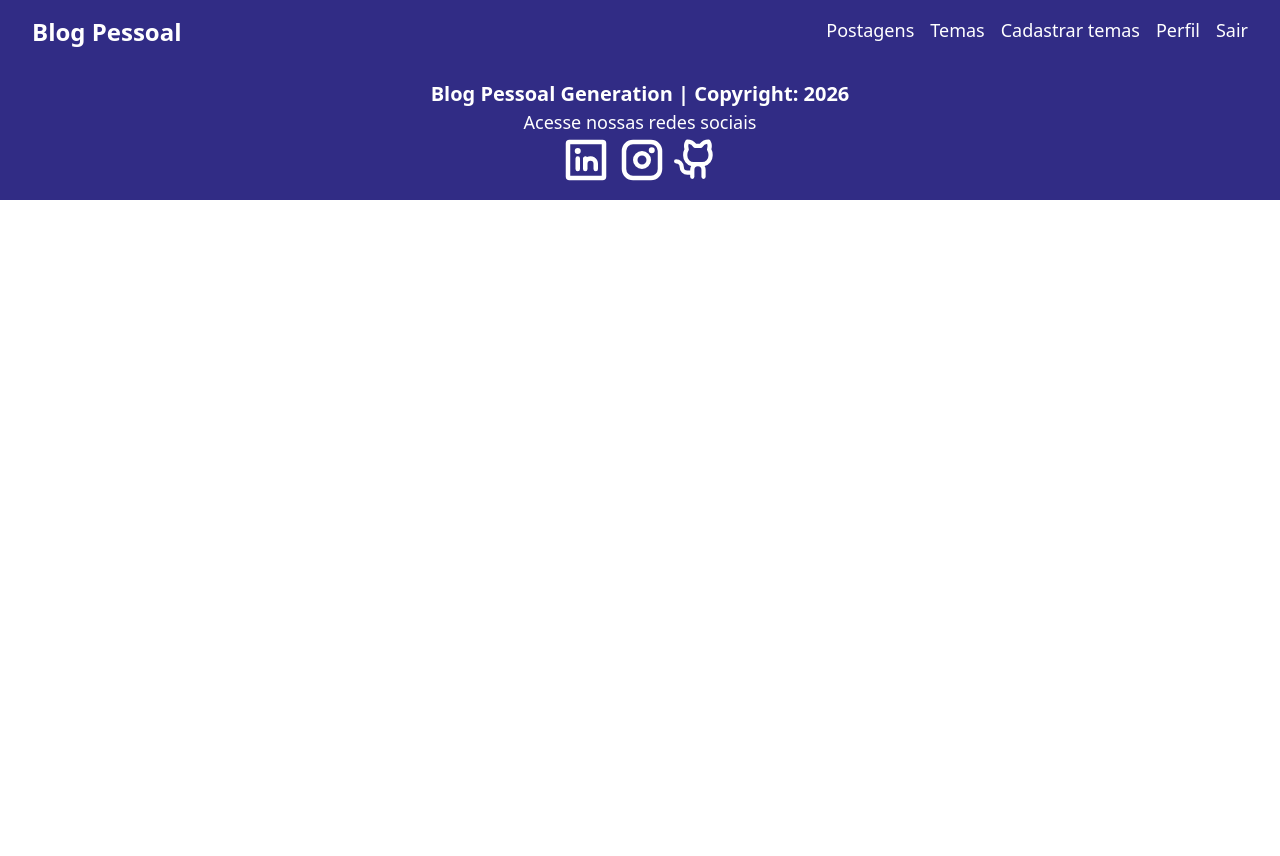
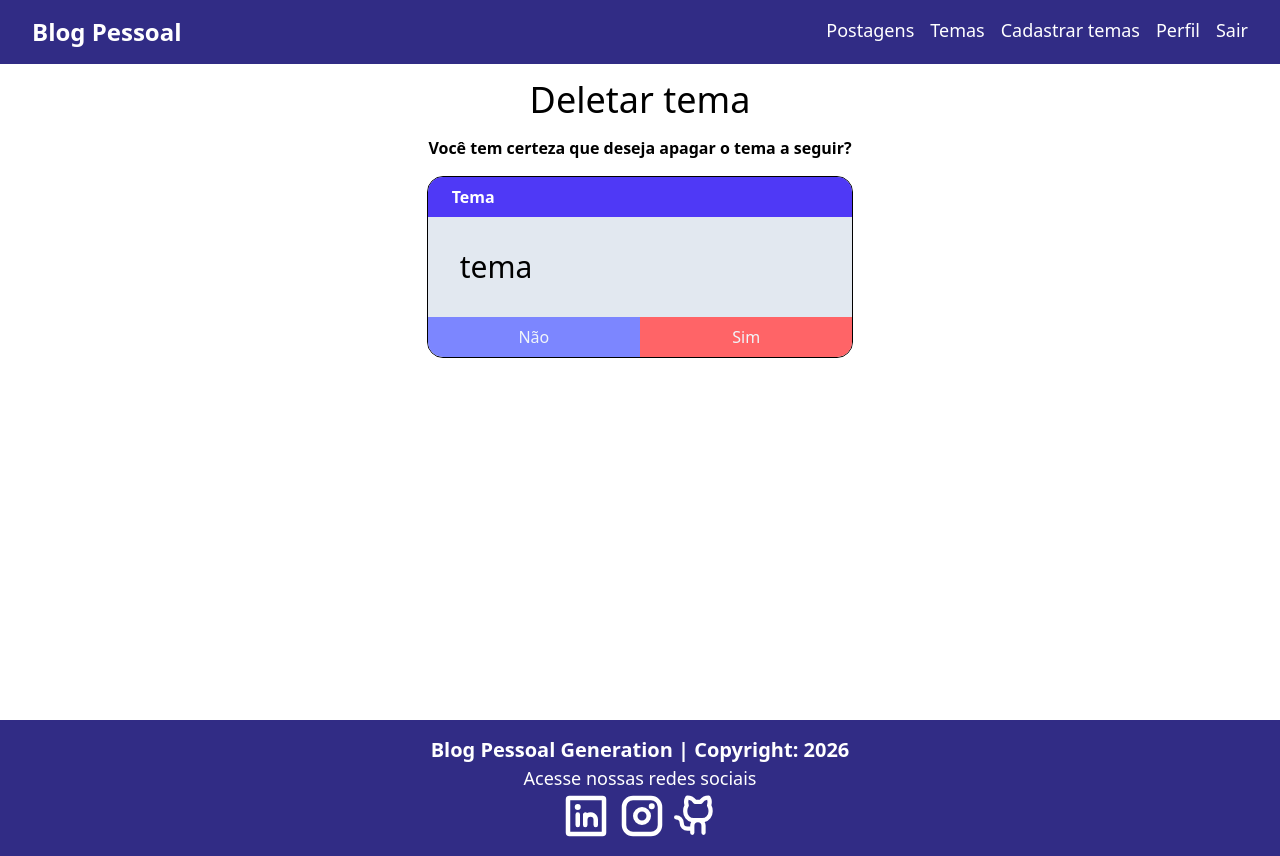
Before and after one commit to allysonaggp/blog-pessoal-frontend-generation, a React (Vite) app: page /deletartema/1 in a window 1280 px wide. Before the commit the page ends 800 px from the top, so only its background shows below. Built offline with nearby package versions, Linux system fonts and the light colour scheme.

Commit message:
adicionado componente DeletarTema e rotas correspondentes; corrigido erro de digitação na classe min-h

```diff
--- a/src/App.tsx
+++ b/src/App.tsx
@@ -7,6 +7,7 @@
 import Home from "./pages/home/Home";
 import ListaTemas from "./components/listatemas/ListaTemas";
 import FormTema from "./components/tema/formtema/FormTema";
+import DeletarTema from "./components/tema/deletartema/DeletarTema";
 
 
 function App() {
@@ -15,7 +16,7 @@
       <AuthProvider>
         <BrowserRouter>
           <Navbar />
-          <div className="min-h-[80hv]">
+          <div className="min-h-[80vh]">
             <Routes>
               <Route path="/" element={<Login />} />
               <Route path="/home" element={<Home />} />
@@ -23,6 +24,7 @@
               <Route path="/temas" element={<ListaTemas />} />
               <Route path="/cadastrartema" element={<FormTema />}/>
               <Route path="/editartema/:id" element={<FormTema />}/>
+              <Route path="/deletartema/:id" element={<DeletarTema/>}/>
             </Routes>
           </div>
           <Footer />
--- a/src/components/tema/cardtema/CardTema.tsx
+++ b/src/components/tema/cardtema/CardTema.tsx
@@ -17,7 +17,10 @@
         >
           <button>Editar</button>
         </Link>
-        <Link to="" className=" text-slate-100 bg-red-400 hover:bg-red-700 w-full flex items-center justify-center">
+        <Link
+          to={`/deletartema/${tema.id}`}
+          className=" text-slate-100 bg-red-400 hover:bg-red-700 w-full flex items-center justify-center"
+        >
           <button>Deletar</button>
         </Link>
       </div>
--- /dev/null
+++ b/src/components/tema/deletartema/DeletarTema.tsx
@@ -0,0 +1,23 @@
+import React from "react";
+
+function DeletarTema() {
+  return (
+    <div className="container w-1/3 mx-auto">
+      <h1 className="text-4xl text-center my-4">Deletar tema</h1>
+      <p className="text-center font-semibold mb-4">Você tem certeza que deseja apagar o tema a seguir?</p>
+
+      <div className="border flex flex-col rounded-2xl overflow-hidden justify-between">
+        <header className="py-2 px-6 bg-indigo-600 text-white font-bold text-2x1">
+            Tema
+        </header>
+<p className="p-8 text-3xl bg-slate-200 h-full">tema</p>
+<div className="flex">
+<button className="text-slate-100 bg-indigo-400 hover:bg-indigo-600 w-full py-2">Não</button>
+<button className="text-slate-100 bg-red-400 hover:bg-red-600 w-full py-2">Sim</button>
+</div>
+      </div>
+    </div>
+  );
+}
+
+export default DeletarTema;
--- a/src/components/tema/formtema/FormTema.tsx
+++ b/src/components/tema/formtema/FormTema.tsx
@@ -70,6 +70,7 @@
         await cadastrar("/temas", tema, setTema, {
           headers: { Authorization: token },
         });
+
         alert("O Tema foi cadastrado com sucesso!");
       } catch (error: any) {
         if (error.toString().includes("401")) {
@@ -84,7 +85,8 @@
   }
 
   return (
-    <div className="container flex flex-col items-center justify-center mx-auto mb-[26.2%]">
+    // <div className="container flex flex-col items-center justify-center mx-auto mb-[26.2%]">
+    <div className="container flex flex-col items-center justify-center mx-auto">
       <h1 className="text-4xl text-center my-8">{id === undefined ? "Cadastrar Tema" : "Editar Tema"}</h1>
 
       <form className=" w-1/2 flex flex-col gap-4" onSubmit={gerarNovoTema}>
@@ -93,7 +95,7 @@
           <input
             type="text"
             placeholder="Descreva seu tema aqui"
-            name="descrição"
+            name="descricao"
             className="border-2 border-slate-700 rounded p-2"
             value={tema.descricao}
             onChange={(e: ChangeEvent<HTMLInputElement>) => atualizarEstado(e)}
```
